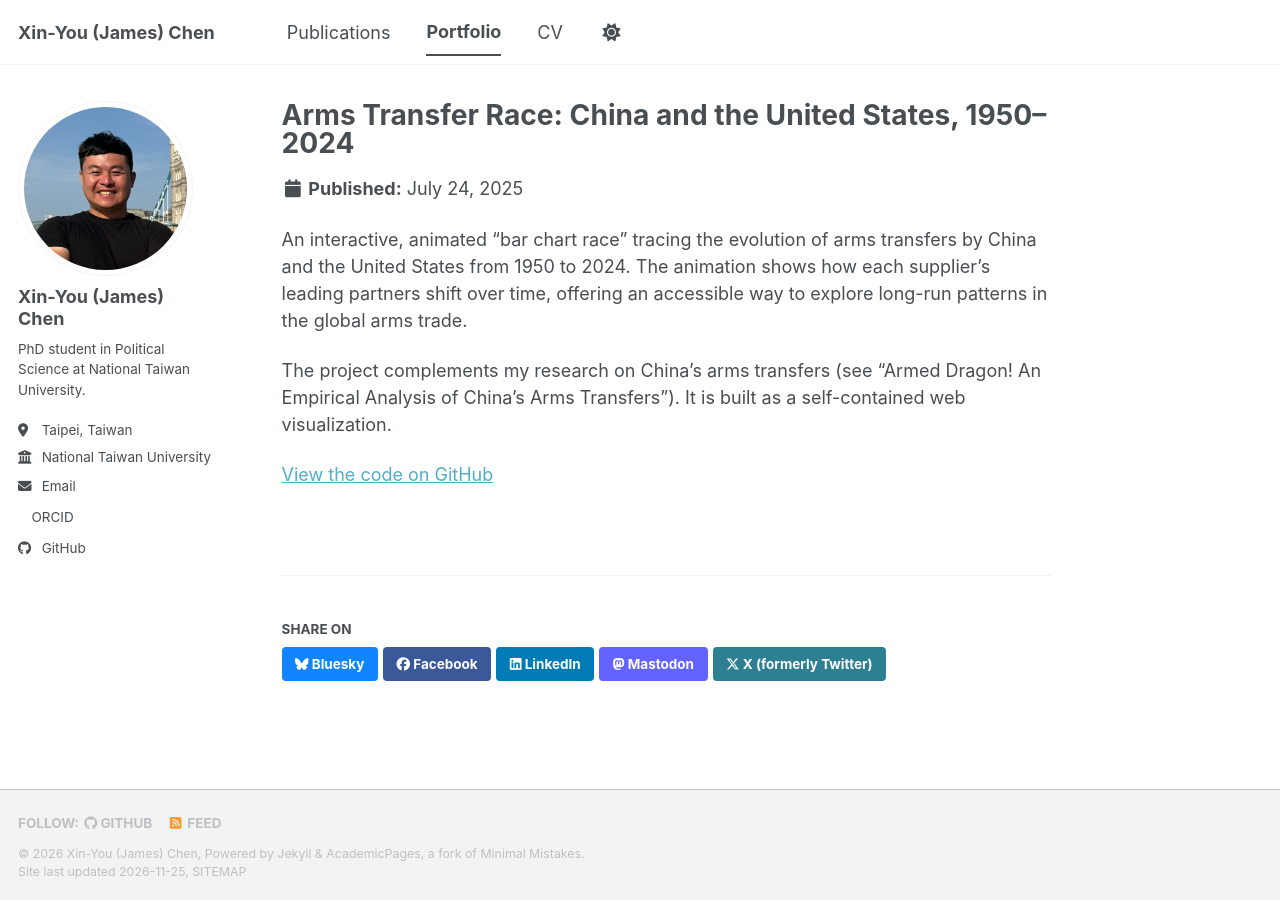
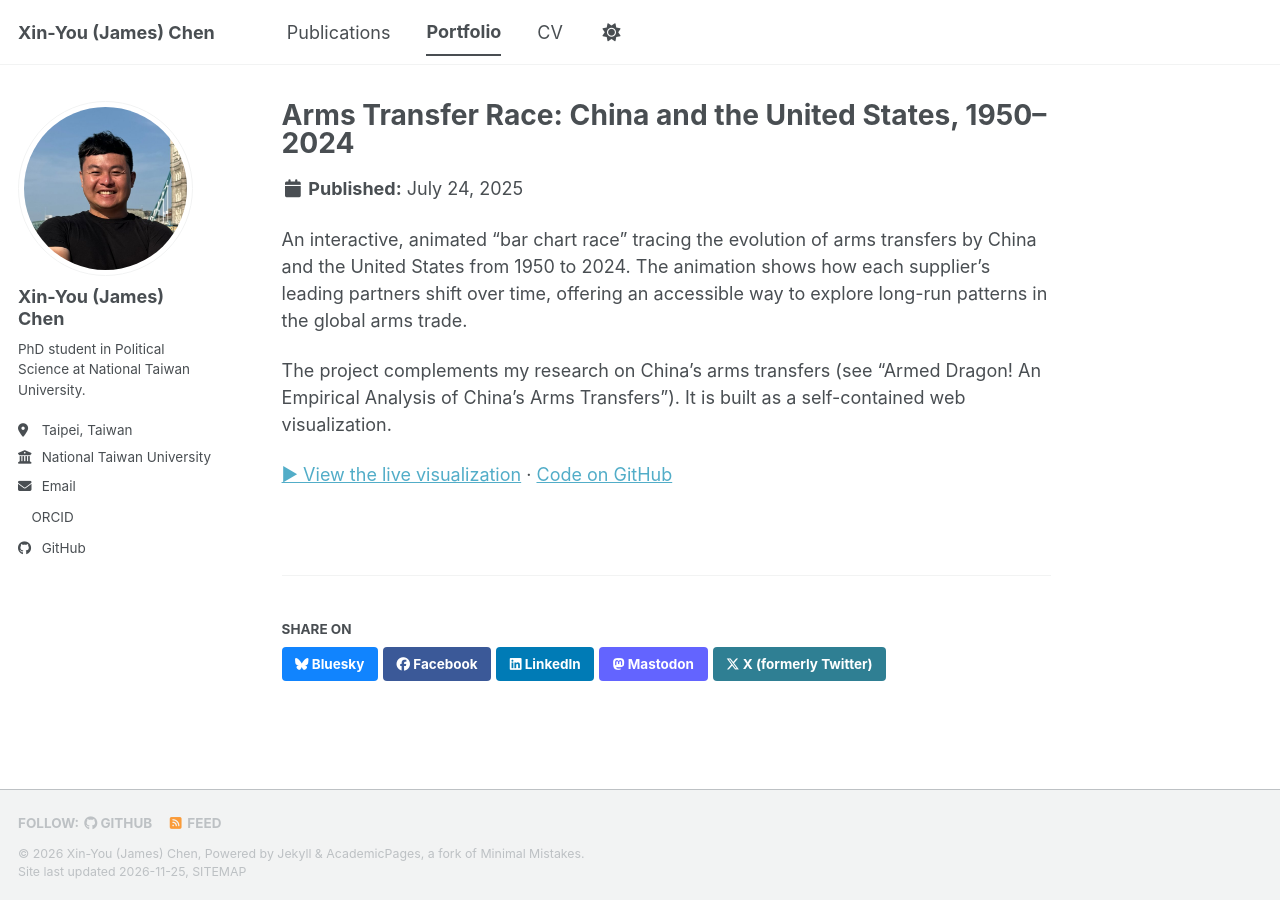
Before and after one commit to xyjameschen/xyjameschen.github.io, a Jekyll site: the page built from _portfolio/arms-transfer-race.md, in a window 1280 px wide. Built offline with Jekyll 4.4.1, drawn with Linux system fonts in a browser that asks for light colours; a script bundle is joined from its source files by our own code; a style sheet for code colours, icons or effects is not loaded.

Commit message:
Update links to live visualization and code on GitHub

```diff
--- a/_portfolio/arms-transfer-race.md
+++ b/_portfolio/arms-transfer-race.md
@@ -9,4 +9,4 @@ An interactive, animated "bar chart race" tracing the evolution of arms transfer
 
 The project complements my research on China's arms transfers (see "Armed Dragon! An Empirical Analysis of China's Arms Transfers"). It is built as a self-contained web visualization.
 
-[View the code on GitHub](https://github.com/xyjameschen/race-bars)
+[▶ View the live visualization](https://xyjameschen.github.io/race-bars/) · [Code on GitHub](https://github.com/xyjameschen/race-bars)
```
